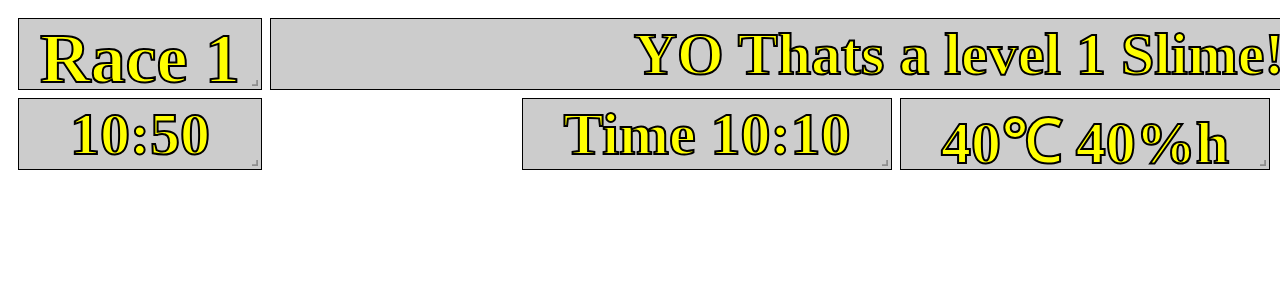
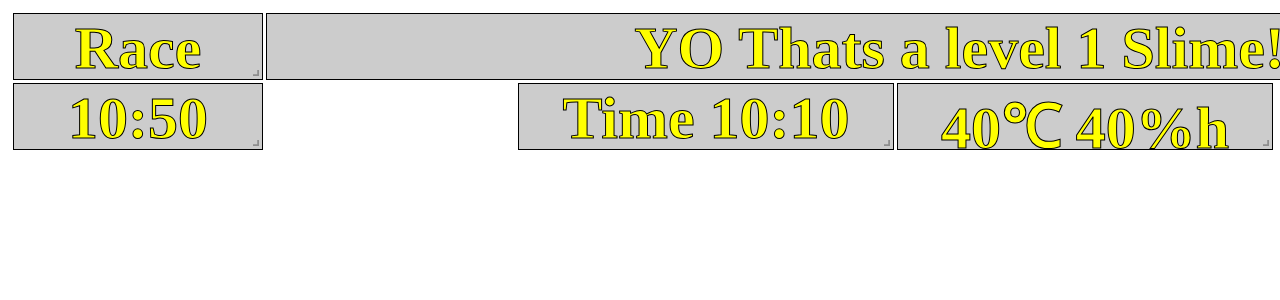
Before and after one commit to djknight/grid-nextjs, a Next.js app: page / in a window 1280 px wide. Shown: the top 300 px of the page. Built offline with nearby package versions, Linux system fonts and the light colour scheme.

Commit message:
reduced outline width & fixed race font size

```diff
--- a/pages/index.js
+++ b/pages/index.js
@@ -32,12 +32,13 @@ export default function Home() {
         width={1900} //screen width
         onLayoutChange={handleLayoutChange} // event handler
         verticalCompact={false}
+        margin={[5, 5]} // add margin with a 5px gap
       >
         <div className="raceType" key="raceType">
-          Race 1
+          Race
         </div>
         <div className="raceName" key="raceName">
-          YO Thats a level 1 Slime!{" "}
+          YO Thats a level 1 Slime!
         </div>
         <div className="raceLength" key="raceLength">
           400m
--- a/styles/globals.css
+++ b/styles/globals.css
@@ -27,7 +27,7 @@
   background: #ccc;
   border: 1px solid black;
   display: grid;
-  -webkit-text-stroke-width: 2px;
+  -webkit-text-stroke-width: 1px;
   -webkit-text-stroke-color: black;
 
   place-items: center; /* Center items horizontally and vertically */
@@ -35,7 +35,7 @@
 
 .raceType {
   color: yellow;
-  font-size: 70px;
+  font-size: 60px;
   font-weight: bold;
   text-align: center;
 }
```
